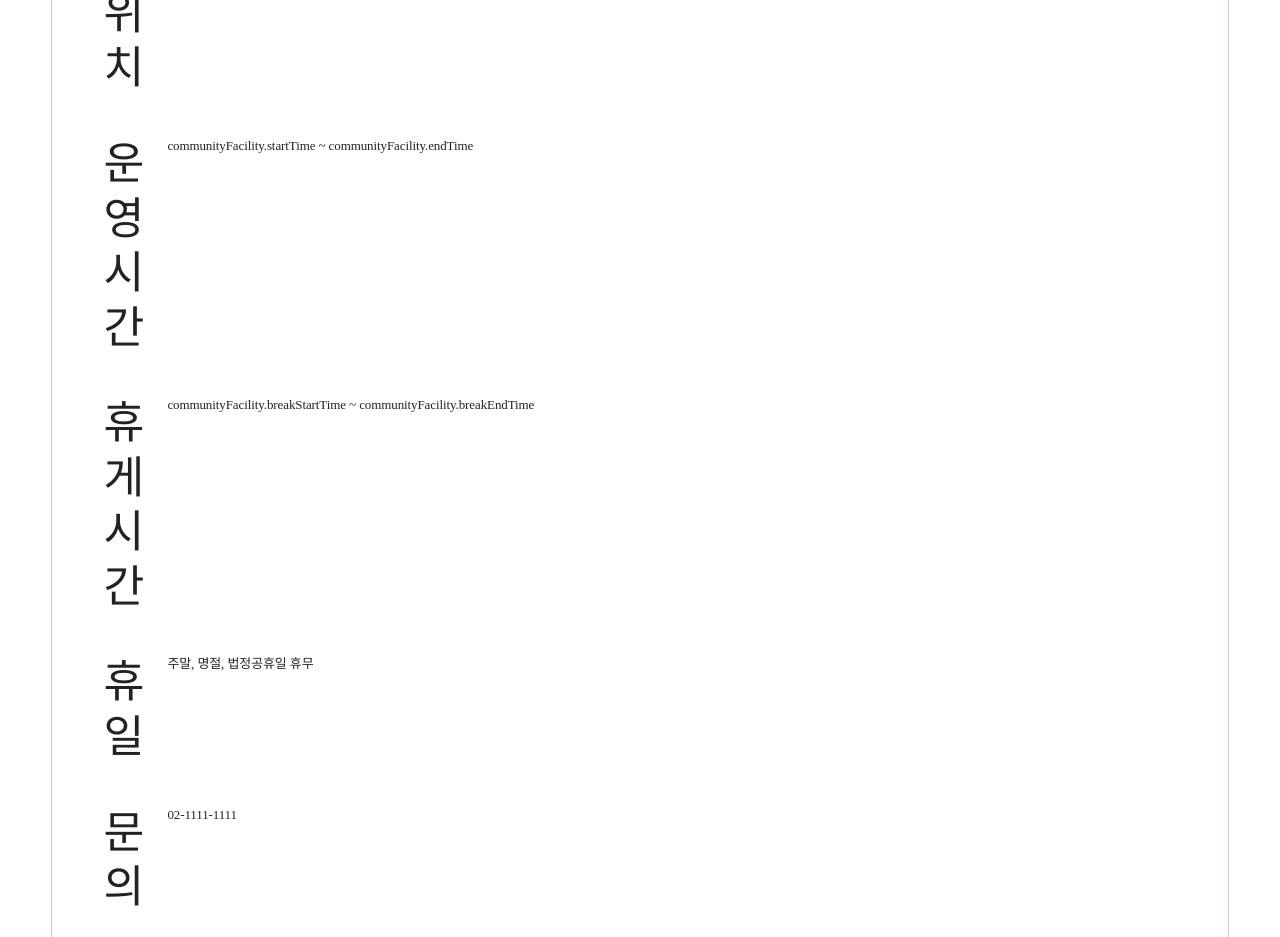
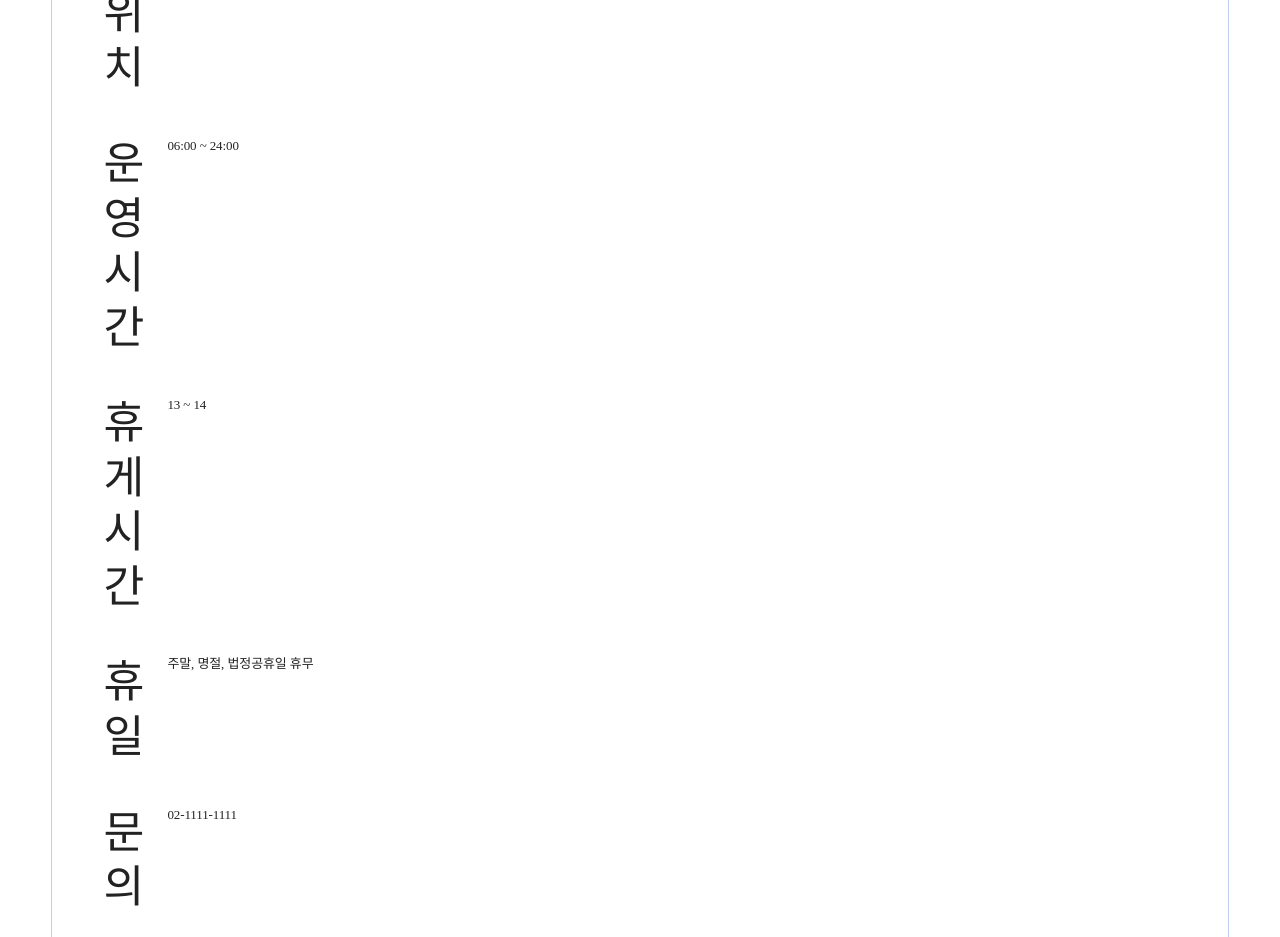
Before and after one commit to daunload/apartment_app, a Vue app: page /detailView in a window 1280 px wide. Shown: the part 1460-2397 px from the top of the page. Built offline with nearby package versions, Linux system fonts and the light colour scheme.

Commit message:
Fix error

```diff
--- a/src/router/views/DetailView.vue
+++ b/src/router/views/DetailView.vue
@@ -13,8 +13,8 @@
 		<div class="guideWrapper">
 			<p class="subTitle">운영안내</p>
 			<LabelWrapper label="시설 위치 " :text="communityFacility.location" />
-			<LabelWrapper label="운영시간 " text="communityFacility.startTime ~ communityFacility.endTime" />
-			<LabelWrapper label="휴게시간 " text="communityFacility.breakStartTime ~ communityFacility.breakEndTime" />
+			<LabelWrapper label="운영 시간 " :text="getOpenTime(communityFacility.startTime, communityFacility.endTime)" />
+			<LabelWrapper label="휴게 시간 " :text="getOpenTime(communityFacility.breakStartTime, communityFacility.breakEndTime)" />
 			<LabelWrapper label="휴일 " :text="communityFacility.holiday" />
 			<LabelWrapper label="문의 " :text="communityFacility.phone" />
 			<div class="line" />
@@ -32,7 +32,7 @@
 			<p class="text">주의사항 입니다.</p>
 		</div>
 		<p class="subTitle">운영 프로그램</p>
-		<div v-for="(program, index) in communityFacility.operationalPrograms" :key={index}>
+		<div v-for="(program, index) in communityFacility.operationalPrograms" :key="index">
 			<ProgramCard :leftTitle="program.name" :leftBottomTitle="program.description" :rightTitle="program.payment" :rightBottomTitle="getUseedText(program.isUse)"/>
 		</div>
   </div>
@@ -58,6 +58,9 @@ export default {
 		methods: {
 			getUseedText(isUse) {
 				return isUse ? "이용중" : ""
+			},
+			getOpenTime(startTime, endTime) {
+				return `${startTime} ~ ${endTime}`
 			}
 		}
 }
```
